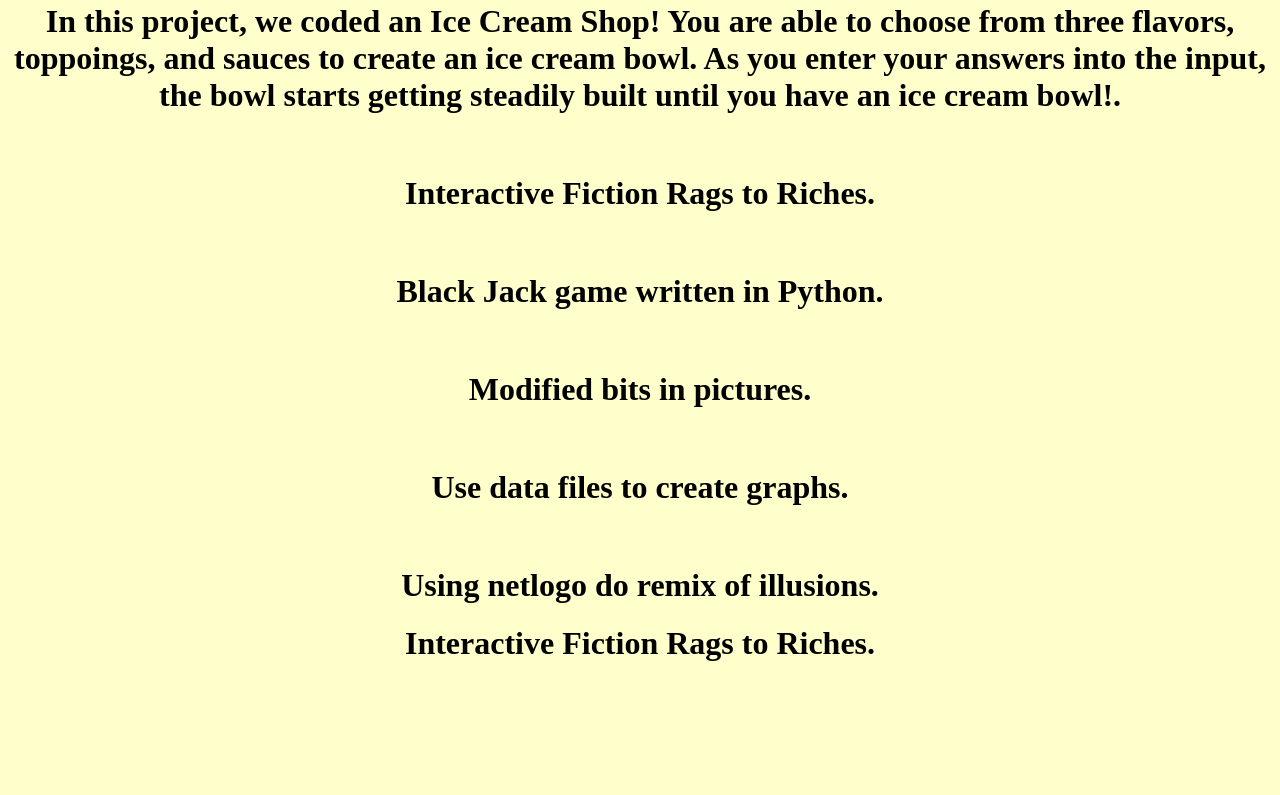
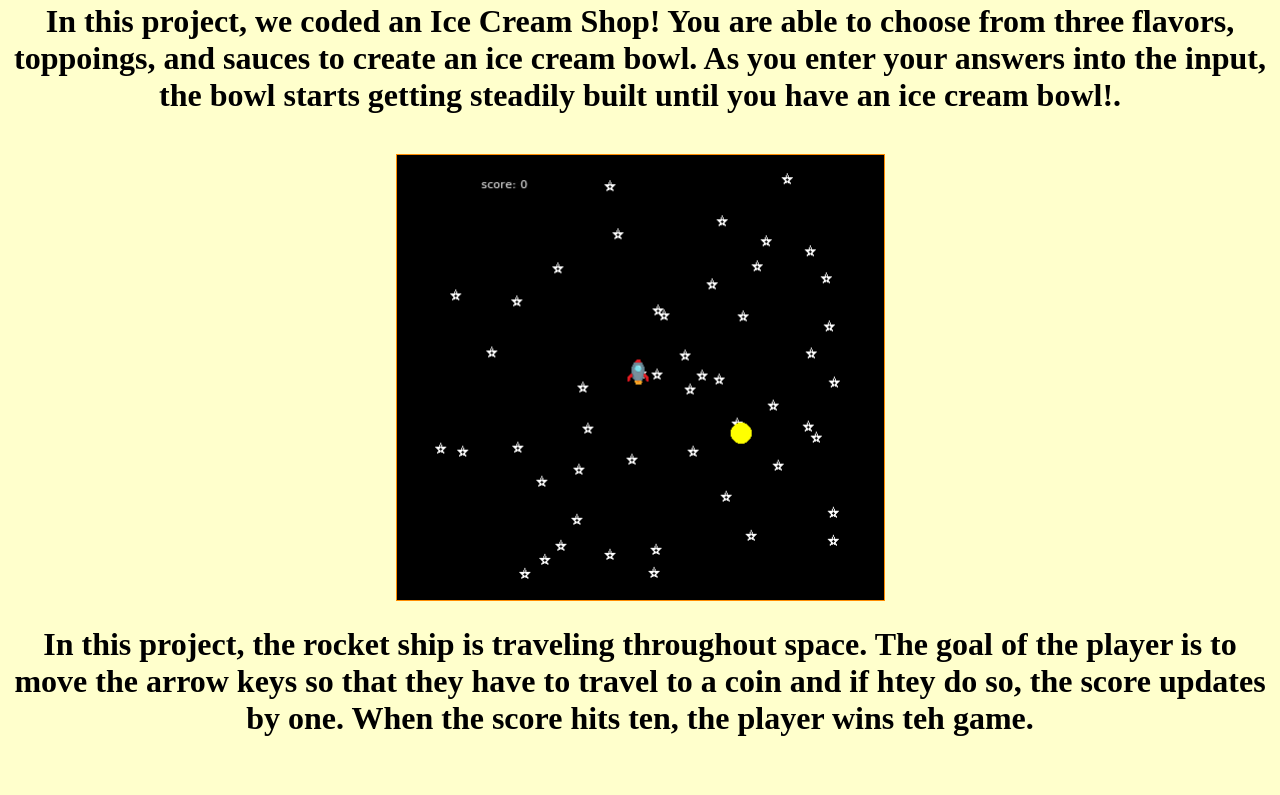
Before and after one commit to jonyj1005/AP-CSP-2021-Website-, a plain HTML site: page portfolio.html in a window 1280 px wide. Shown: the part 952-1747 px from the top of the page. Before the commit the page ends 1662 px from the top, so only its background shows below. Drawn offline with Linux system fonts and the light colour scheme.

Commit message:
Update portfolio.html

```diff
--- a/portfolio.html
+++ b/portfolio.html
@@ -12,8 +12,8 @@
     <center> <h1>This is my Portfolio Page!</h1> <center>
     <center> <br> <img src="Images/Ice Cream.jpg" height=> <br> <center>
     <h1>   In this project, we coded an Ice Cream Shop! You are able to choose from three flavors, toppoings, and sauces to create an ice cream bowl. As you enter your answers into the input, the bowl starts getting steadily built until you have an ice cream bowl!.</h1>
-    <br>
-    <h1>   Interactive Fiction Rags to Riches.</h1>
+    <center> <br> <img src="Images/rocket game.png" height=> <br> <center>
+    <h1>   In this project, the rocket ship is traveling throughout space. The goal of the player is to move the arrow keys so that they have to travel to a coin and if htey do so, the score updates by one. When the score hits ten, the player wins teh game.</h1>
     <br>
     <h1>   Black Jack game written in Python.</h1>
     <br>
```
